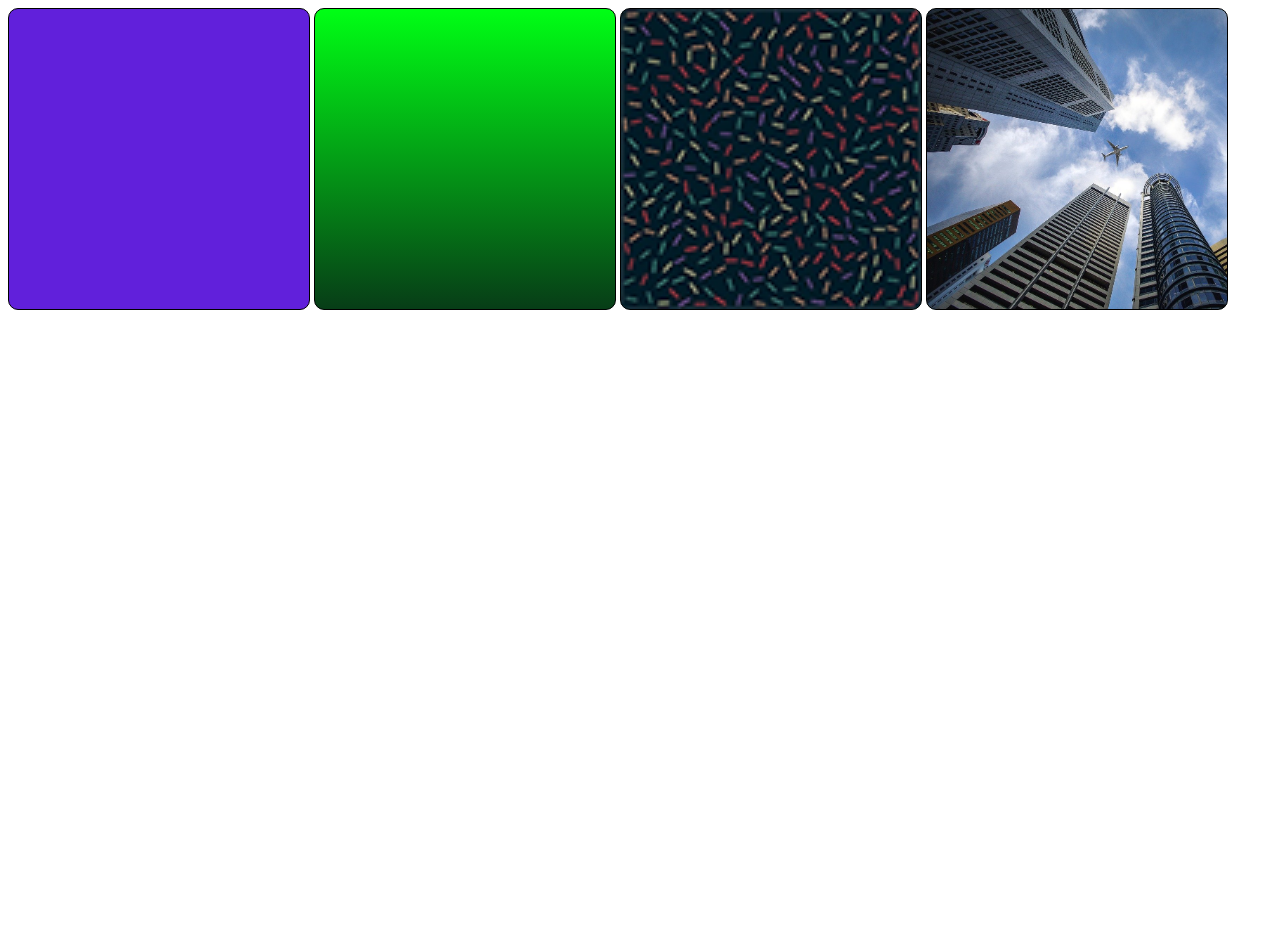
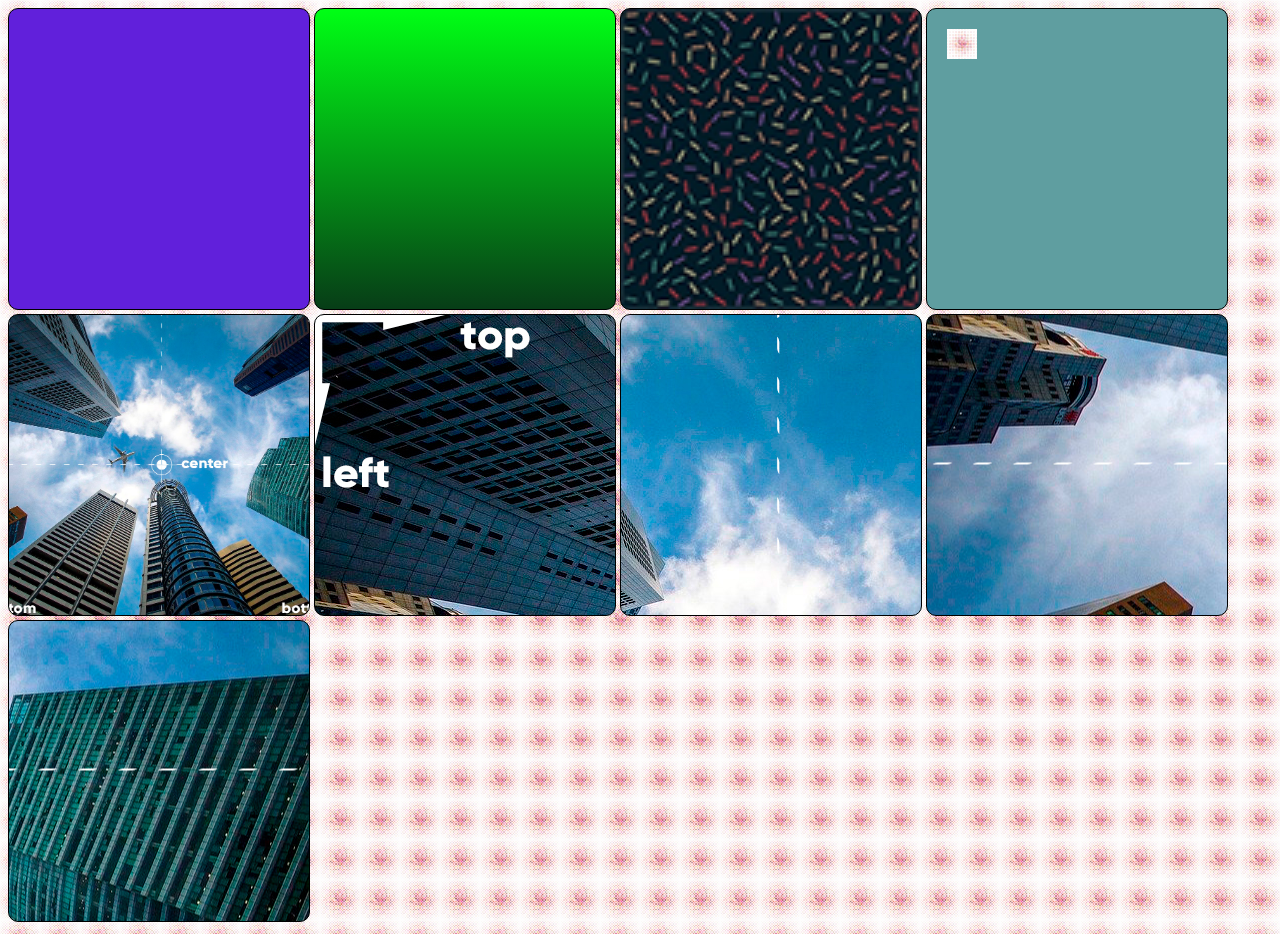
Before and after one commit to Ratin-00/HTML-e-CSS, a plain HTML site: page ModuloIII/Exercícios/Ex01/fundo.html in a window 1280 px wide. Before the commit the page ends 800 px from the top, so only its background shows below. Drawn offline with Linux system fonts and the light colour scheme.

Commit message:
Update fundo.html

```diff
--- a/ModuloIII/Exercícios/Ex01/fundo.html
+++ b/ModuloIII/Exercícios/Ex01/fundo.html
@@ -6,6 +6,16 @@
     <meta name="viewport" content="width=device-width, initial-scale=1.0">
     <link rel="shortcut icon" href="../../favicon.ico" type="image/x-icon">
     <style>
+        body{
+            background-image: url('Imagens/pattern002.png');
+            background-size: 40px 40px;
+            /*no atributo background-size, também é possível ajustar o "tiling" da imagem, inserindo os valores de x e y respectivamente.*/
+        }
+        /*para posicionamento na página, isto é no documento principal, é possível estabelecer uma medida de referência à viewport (janela), através de um percentual de tamanho da mesma. Veja o exemplo:
+        body{
+            height: 98vh; <- vh significa "view height", ou seja, a altura do body será 98% o tamanho da janela.
+        }
+        Esse tipo de atribução é importante para elementos como o body pois este tem suas dimensões, principalmente de altura, ajustada ao conteúdo que está na página automaticamente. Dessa maneira, se tiver apenas um elemento que seja muito pequeno ou ainda, que seja do tipo inline, a altura do body será mínima. Portanto, utilizamos o vh nessas ocasiões.*/
         div.quad{
             border: 1px solid black;
             width: 300px;
@@ -26,10 +36,34 @@
             background-size: contain;
         }
         div#q4{
-            background-image: url('Imagens/wallpaper002.jpg');
-            background-size: cover;
+            background-image: url('Imagens/pattern002.png');
+            background-size: 30px 30px;
+            background-repeat: no-repeat;
+            background-position: 20px 20px;
+            /*background-position determina o deslocamento da imagem de fundo, seguindo o valor de x e y respectivamente.*/
         }
         /*Sobre o atributo background-size (contain e cover): contain - estica uma imagem menor para que ela se ajuste ao espaço onde é inserida. cover - comprime uma imagem maior para que ela se ajuste ao espaço onde é inserida.*/
+        div#q5{
+            background-image: url('Imagens/wallpaper003.jpg');
+            background-size: cover;
+            background-position: center center;
+        }
+        div#q6{
+            background-image: url('Imagens/wallpaper003.jpg');
+            background-position: left top;
+        }
+        div#q7{
+            background-image: url('Imagens/wallpaper003.jpg');
+            background-position: center top;
+        }
+        div#q8{
+            background-image: url('Imagens/wallpaper003.jpg');
+            background-position: center left;
+        }
+        div#q9{
+            background-image: url('Imagens/wallpaper003.jpg');
+            background-position: center right;
+        }
     </style>
     <title>Teste de Imagem de Fundo</title>
 </head>
@@ -46,5 +80,20 @@
     <div class="quad" id="q4">
 
     </div>
+    <div class="quad" id="q5">
+
+    </div>
+    <div class="quad" id="q6">
+
+    </div>
+    <div class="quad" id="q7">
+
+    </div>
+    <div class="quad" id="q8">
+
+    </div>
+    <div class="quad" id="q9">
+
+    </div>
 </body>
 </html>
```
